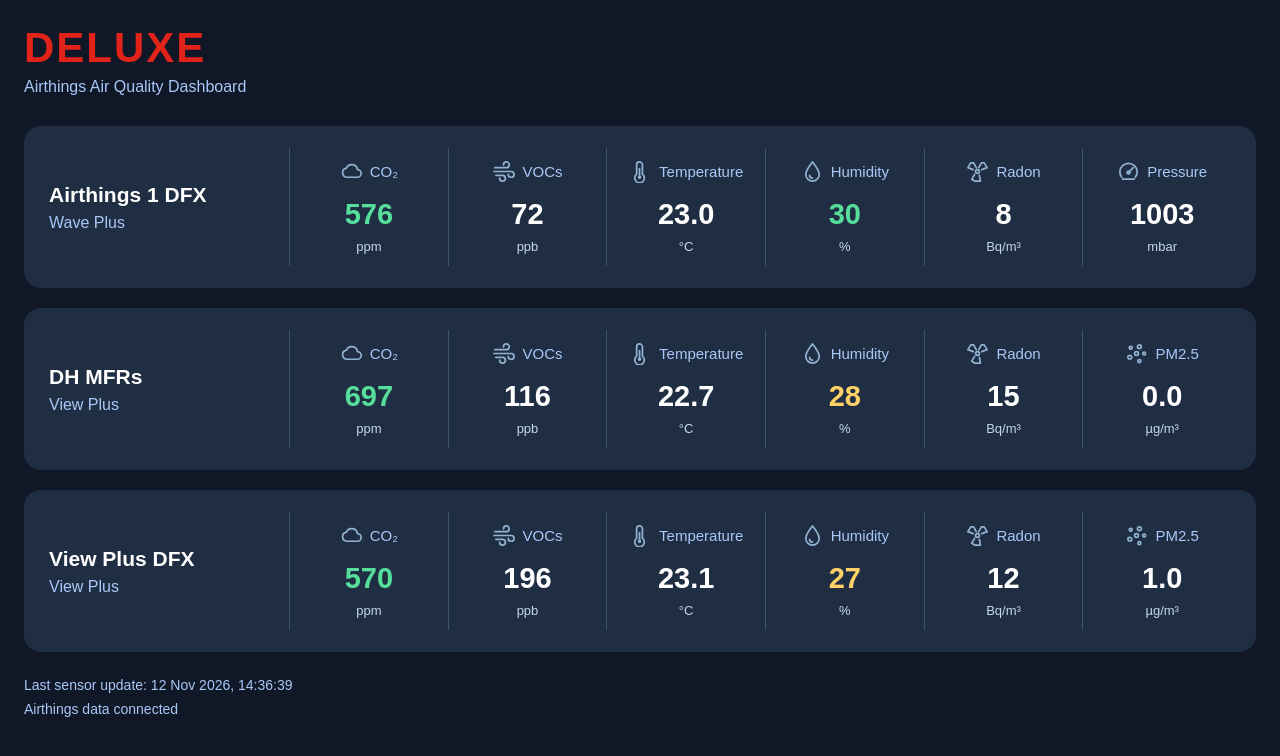
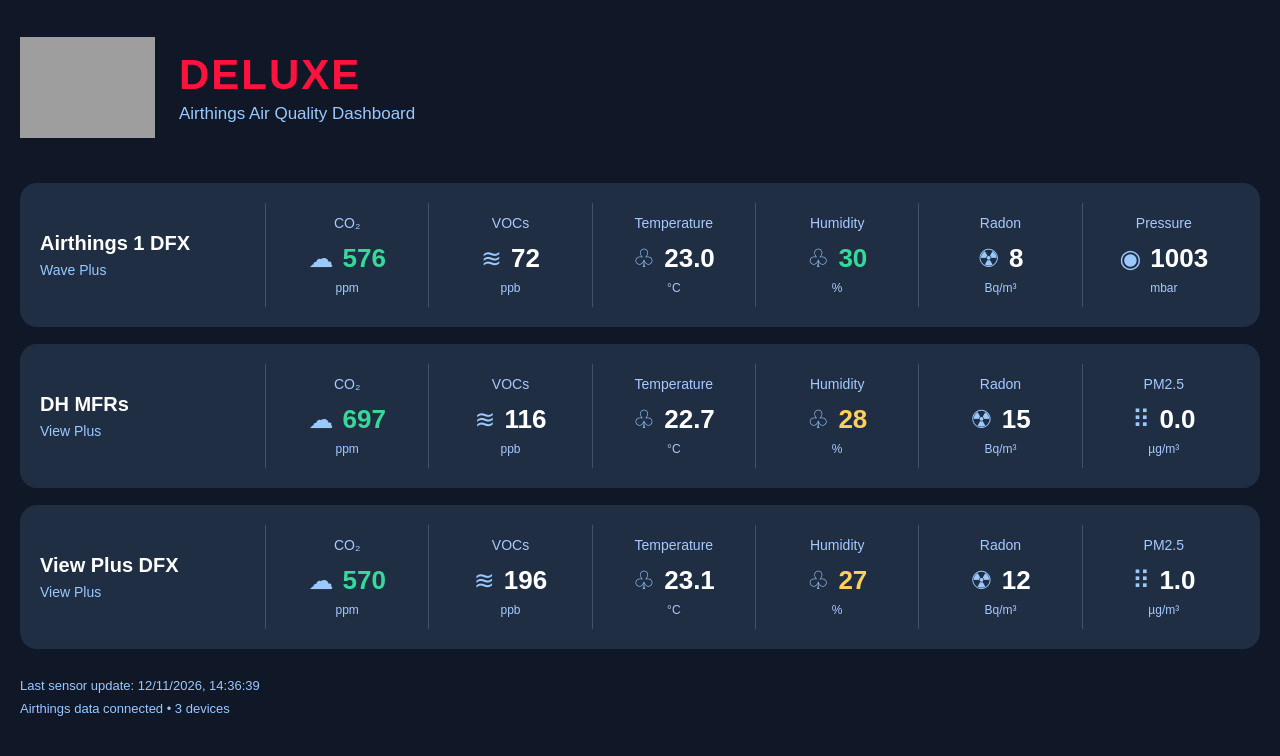
Before and after one commit to stevengray1633-cmd/-airthings-dashboard, a plain HTML site: page index.html in a window 1280 px wide. Drawn offline with Linux system fonts and the light colour scheme; grey boxes are pictures that could not be loaded.

Commit message:
Update index.html

```diff
--- a/index.html
+++ b/index.html
@@ -8,123 +8,158 @@
 <title>DELUXE | Airthings Dashboard</title>
 
 <style>
-* { box-sizing: border-box; }
+* {
+  box-sizing: border-box;
+}
 
 body {
   margin: 0;
-  padding: 24px;
+  padding: 20px;
   background: #101827;
-  color: #ffffff;
+  color: white;
   font-family: Arial, Helvetica, sans-serif;
 }
 
-header { margin-bottom: 30px; }
+header {
+  display: flex;
+  align-items: center;
+  gap: 24px;
+  margin-bottom: 28px;
+}
+
+.facilities-logo {
+  width: 135px;
+  height: 135px;
+  object-fit: contain;
+  flex-shrink: 0;
+}
 
 h1 {
   font-size: 42px;
+  color: #ff123e;
+  letter-spacing: 2px;
   margin: 0;
-  letter-spacing: 2px;
-  font-weight: bold;
-  color: #E2231A;
 }
 
 .subtitle {
-  color: #a9c8f7;
-  margin-top: 6px;
+  color: #9ac8ff;
+  font-size: 17px;
+  margin-top: 5px;
 }
 
 .device {
-  display: grid;
-  grid-template-columns: 250px repeat(6, minmax(0, 1fr));
   background: #202e43;
   border-radius: 17px;
-  padding: 22px 15px;
-  margin-bottom: 20px;
+  padding: 20px 15px;
+  margin-bottom: 17px;
+  display: grid;
+  grid-template-columns: 230px repeat(6, minmax(0,1fr));
   align-items: center;
+  gap: 0;
 }
 
-.device-info { padding: 10px; }
+.device-info {
+  padding: 10px 15px 10px 5px;
+}
 
 .device-name {
-  font-size: 21px;
+  font-size: 20px;
   font-weight: bold;
 }
 
 .device-type {
-  color: #a9c8f7;
+  color: #9ac8ff;
+  font-size: 14px;
   margin-top: 7px;
 }
 
 .metric {
   text-align: center;
+  padding: 12px 5px;
   border-left: 1px solid #40516a;
-  padding: 12px 5px;
   min-width: 0;
 }
 
 .metric-label {
-  color: #a9c8f7;
-  font-size: 15px;
+  font-size: 14px;
+  color: #a6caff;
+  margin-bottom: 12px;
+}
+
+.metric-reading {
   display: flex;
+  justify-content: center;
   align-items: center;
-  justify-content: center;
-  gap: 7px;
-  white-space: nowrap;
+  gap: 9px;
 }
 
 .metric-icon {
-  width: 23px;
-  height: 23px;
-  stroke: #91b2d0;
-  fill: none;
-  stroke-width: 1.8;
-  stroke-linecap: round;
-  stroke-linejoin: round;
-  flex-shrink: 0;
+  font-size: 25px;
+  color: #9ac8ff;
+  line-height: 1;
 }
 
 .metric-value {
-  font-size: 29px;
+  font-size: 26px;
   font-weight: bold;
-  margin: 15px 0 8px;
 }
 
 .metric-unit {
-  font-size: 13px;
-  color: #c6d7ef;
+  font-size: 12px;
+  margin-top: 7px;
+  color: #a6caff;
 }
 
-.good { color: #56df9b; }
-.moderate { color: #ffd166; }
+.good { color: #36d99a; }
+.moderate { color: #ffd05c; }
 .high { color: #ff7777; }
+.normal { color: #ffffff; }
 
 footer {
-  color: #a9c8f7;
   margin-top: 25px;
-  font-size: 14px;
+  color: #9ac8ff;
+  font-size: 13px;
+  line-height: 1.8;
 }
 
-#status { margin-top: 8px; }
-
-@media (max-width: 1050px) {
+@media(max-width:1100px) {
   .device {
-    grid-template-columns: repeat(3, 1fr);
-  }
-  .device-info { grid-column: 1 / -1; }
-  .metric:nth-child(2),
-  .metric:nth-child(5) { border-left: none; }
+    grid-template-columns: repeat(3,1fr);
   }
 
-@media (max-width: 550px) {
+  .device-info {
+    grid-column: 1 / -1;
+  }
+
+  .metric:nth-child(3n+2) {
+    border-left: none;
+  }
+}
+
+@media(max-width:600px) {
   body { padding: 12px; }
-  .device { grid-template-columns: repeat(2, 1fr); }
-  .metric:nth-child(5) {
-    border-left: 1px solid #40516a;
+
+  header { gap: 12px; }
+
+  .facilities-logo {
+    width: 85px;
+    height: 85px;
   }
-  .metric:nth-child(even) { border-left: none; }
-  .metric-value { font-size: 24px; }
-  .metric-label { font-size: 12px; gap: 4px; }
-  .metric-icon { width: 19px; height: 19px; }
+
+  h1 { font-size: 29px; }
+
+  .subtitle { font-size: 13px; }
+
+  .device {
+    grid-template-columns: repeat(2,1fr);
+  }
+
+  .metric {
+    border-left: none;
+    border-top: 1px solid #40516a;
+  }
+
+  .metric-value { font-size: 23px; }
 }
 </style>
 </head>
@@ -132,287 +167,176 @@ footer {
 <body>
 
 <header>
+  <img
+    class="facilities-logo"
+    src="deluxe-facilities-logo.png"
+    alt="Deluxe Facilities Steven Gray"
+  >
+  <div>
     <h1>DELUXE</h1>
     <div class="subtitle">
       Airthings Air Quality Dashboard
     </div>
+  </div>
 </header>
 
-<main id="dashboard"></main>
+<main id="devices">
+  Loading Airthings sensor readings...
+</main>
 
 <footer>
-  <div id="updated">Waiting for sensor data...</div>
+  <div id="updated">Checking sensor data...</div>
   <div id="status">Connecting to Airthings data...</div>
 </footer>
 
 <script>
-
-// Self-contained SVG icons.
-// No external icon libraries are required.
-
 const icons = {
-  co2: `<path d="M7 18h11a4 4 0 0 0 .2-8
-    6 6 0 0 0-11.5-1.5A4.8 4.8 0 0 0 7 18Z"/>`,
-
-  voc: `<path d="M3 8h12a3 3 0 1 0-3-3"/>
-        <path d="M2 12h18a3 3 0 1 1-3 3"/>
-        <path d="M4 16h7a3 3 0 1 1-3 3"/>`,
-
-  temp: `<path d="M14 14.8V5a3 3 0 0 0-6 0v9.8
-    a5 5 0 1 0 6 0Z"/>
-    <path d="M11 9v9"/>
-    <circle cx="11" cy="18" r="1"/>`,
-
-  humidity: `<path d="M12 2C9 6 5 10.5 5 15
-    a7 7 0 0 0 14 0c0-4.5-4-9-7-13Z"/>
-    <path d="M9 16a3 3 0 0 0 3 3"/>`,
-
-  radon: `<circle cx="12" cy="12" r="2"/>
-    <path d="M10.8 8.2 8 3H5L2 8l5.5 2"/>
-    <path d="m15.2 8.2 2.8-5.2h3l3 5-5.5 2"
-      transform="translate(-2 0)"/>
-    <path d="m9 15-3 5 3 2h6l-1-6"/>`,
-
-  pressure: `<path d="M4.9 18a9 9 0 1 1 14.2 0"/>
-    <path d="m12 13 5-5"/>
-    <circle cx="12" cy="13" r="1.5"/>
-    <path d="M6 20h12"/>`,
-
-  pm25: `<circle cx="6" cy="6" r="1.5"/>
-    <circle cx="15" cy="5" r="2"/>
-    <circle cx="20" cy="12" r="1.5"/>
-    <circle cx="12" cy="12" r="2"/>
-    <circle cx="5" cy="16" r="2"/>
-    <circle cx="15" cy="20" r="1.5"/>`
+  co2: "☁",
+  voc: "≋",
+  temp: "♙",
+  humidity: "♧",
+  radon: "☢",
+  pressure: "◉",
+  pm25: "⠿"
 };
 
-function makeIcon(key) {
-  const svgNS = "http://www.w3.org/2000/svg";
-  const svg = document.createElementNS(svgNS, "svg");
+function number(value, decimals = 0) {
+  if (value === undefined ||
+      value === null ||
+      value === "") return "—";
 
-  svg.setAttribute("viewBox", "0 0 24 24");
-  svg.setAttribute("class", "metric-icon");
-  svg.setAttribute("aria-hidden", "true");
-
-  // Icon markup is defined locally, not from API data.
-  svg.innerHTML = icons[key] || "";
-  return svg;
+  const n = Number(value);
+  return Number.isFinite(n)
+    ? n.toFixed(decimals)
+    : "—";
 }
 
-const devices = [
-  {
-    id: "2930125849",
-    name: "Airthings 1 DFX",
-    type: "Wave Plus"
-  },
-  {
-    id: "2960180535",
-    name: "DH MFRs",
-    type: "View Plus"
-  },
-  {
-    id: "2960194763",
-    name: "View Plus DFX",
-    type: "View Plus"
-  }
-];
+function colour(type, value) {
+  const n = Number(value);
+  if (!Number.isFinite(n) || value == null)
+    return "normal";
 
-const metrics = [
-  {
-    label: "CO₂",
-    key: "co2",
-    unit: "ppm",
-    digits: 0,
-    icon: "co2"
-  },
-  {
-    label: "VOCs",
-    key: "voc",
-    unit: "ppb",
-    digits: 0,
-    icon: "voc"
-  },
-  {
-    label: "Temperature",
-    key: "temp",
-    unit: "°C",
-    digits: 1,
-    icon: "temp"
-  },
-  {
-    label: "Humidity",
-    key: "humidity",
-    unit: "%",
-    digits: 0,
-    icon: "humidity"
-  },
-  {
-    label: "Radon",
-    key: "radonShortTermAvg",
-    unit: "Bq/m³",
-    digits: 0,
-    icon: "radon"
-  },
-  {
-    label: "Pressure",
-    key: "pressure",
-    unit: "mbar",
-    digits: 0,
-    icon: "pressure"
-  }
-];
-
-function colour(key, value) {
-  if (typeof value !== "number") return "";
-
-  if (key === "co2") {
-    return value < 800
-      ? "good"
-      : value < 1200
-      ? "moderate"
-      : "high";
+  if (type === "co2") {
+    if (n < 800) return "good";
+    if (n < 1200) return "moderate";
+    return "high";
   }
 
-  if (key === "humidity") {
-    return value >= 30 && value <= 60
-      ? "good"
-      : "moderate";
+  if (type === "humidity") {
+    if (n >= 30 && n <= 60) return "good";
+    if (n >= 20 && n <= 70) return "moderate";
+    return "high";
   }
 
-  return "";
+  if (type === "voc") {
+    if (n < 250) return "normal";
+    if (n < 1000) return "moderate";
+    return "high";
   }
 
-function displayValue(value, digits) {
-  if (typeof value !== "number" ||
-      !Number.isFinite(value)) {
-    return "--";
-  }
-  return value.toFixed(digits);
+  return "normal";
 }
 
-function render(data) {
-  const container = document.getElementById("dashboard");
-  container.innerHTML = "";
+function metric(label, icon, value, unit, type, decimals=0) {
+  const displayValue = number(value, decimals);
 
-  for (const device of devices) {
-    const record = data.devices?.[device.id];
-    const readings = record?.readings?.data || {};
-
-    const section = document.createElement("section");
-    section.className = "device";
-
-    const info = document.createElement("div");
-    info.className = "device-info";
-
-    const name = document.createElement("div");
-    name.className = "device-name";
-    name.textContent = device.name;
-
-    const type = document.createElement("div");
-    type.className = "device-type";
-    type.textContent = device.type;
-
-    info.append(name, type);
-    section.appendChild(info);
-
-    const availableMetrics = [...metrics];
-
-    // Display PM2.5 instead of pressure on View Plus.
-    if (device.type === "View Plus") {
-      availableMetrics[5] = {
-        label: "PM2.5",
-        key: "pm25",
-        unit: "µg/m³",
-        digits: 1,
-        icon: "pm25"
-      };
+  return `
+    <div class="metric">
+      <div class="metric-label">${label}</div>
+      <div class="metric-reading">
+        <span class="metric-icon">${icon}</span>
+        <span class="metric-value ${colour(type,value)}">
+          ${displayValue}
+        </span>
+      </div>
+      <div class="metric-unit">${unit}</div>
+    </div>
+  `;
 }
 
-    for (const metric of availableMetrics) {
-      const tile = document.createElement("div");
-      tile.className = "metric";
-
-      const label = document.createElement("div");
-      label.className = "metric-label";
-
-      label.appendChild(makeIcon(metric.icon));
-
-      const labelText = document.createElement("span");
-      labelText.textContent = metric.label;
-      label.appendChild(labelText);
-
-      const value = document.createElement("div");
-      value.className = "metric-value";
-
-      value.textContent = displayValue(
-        readings[metric.key],
-        metric.digits
-      );
-
-      const valueColour = colour(
-        metric.key,
-        readings[metric.key]
-      );
-
-      if (valueColour) {
-        value.classList.add(valueColour);
+function escapeHTML(text) {
+  return String(text).replace(/[&<>"']/g, c => ({
+    "&": "&amp;",
+    "<": "&lt;",
+    ">": "&gt;",
+    '"': "&quot;",
+    "'": "&#39;"
+  }[c]));
 }
 
-      const unit = document.createElement("div");
-      unit.className = "metric-unit";
-      unit.textContent = metric.unit;
+function renderDevice(device) {
+  const d = device.readings?.data || {};
+  const name = escapeHTML(device.name || "Airthings Device");
 
-      tile.append(label, value, unit);
-      section.appendChild(tile);
+  const type = d.pm25 !== undefined
+    ? "View Plus"
+    : "Wave Plus";
+
+  return `
+    <section class="device">
+      <div class="device-info">
+        <div class="device-name">${name}</div>
+        <div class="device-type">${type}</div>
+      </div>
+
+      ${metric("CO₂",icons.co2,d.co2,"ppm","co2")}
+      ${metric("VOCs",icons.voc,d.voc,"ppb","voc")}
+      ${metric("Temperature","♧",d.temp,"°C","temp",1)}
+      ${metric("Humidity","♧",d.humidity,"%","humidity")}
+      ${metric("Radon",icons.radon,d.radonShortTermAvg,"Bq/m³","radon")}
+
+      ${
+        d.pm25 !== undefined
+        ? metric("PM2.5",icons.pm25,d.pm25,"µg/m³","pm25",1)
+        : metric("Pressure",icons.pressure,d.pressure,"mbar","pressure")
+      }
+    </section>
+  `;
 }
 
-    container.appendChild(section);
-  }
-}
-
-async function loadData() {
-  const status = document.getElementById("status");
-
+async function loadDashboard() {
   try {
     const response = await fetch(
-      "./airthings-data.json?t=" + Date.now(),
+      "airthings-data.json?t=" + Date.now(),
       { cache: "no-store" }
     );
 
     if (!response.ok) {
-      throw new Error("HTTP " + response.status);
+      throw new Error("Unable to load sensor data");
     }
 
     const data = await response.json();
-    render(data);
+    const devices = Object.values(data.devices || {});
 
-    const updated = data.updated
-      ? new Date(data.updated).toLocaleString(
-          "en-GB",
-          {
-            dateStyle: "medium",
-            timeStyle: "medium"
+    if (!devices.length) {
+      throw new Error("No Airthings devices found");
     }
-        )
-      : "Unknown";
 
+    document.getElementById("devices").innerHTML =
+      devices.map(renderDevice).join("");
+
+    if (data.updated) {
+      const date = new Date(data.updated);
       document.getElementById("updated").textContent =
-      "Last sensor update: " + updated;
+        "Last sensor update: " +
+        (Number.isNaN(date.getTime())
+          ? data.updated
+          : date.toLocaleString("en-GB"));
+    }
 
-    status.textContent = "Airthings data connected";
+    document.getElementById("status").textContent =
+      "Airthings data connected • " +
+      devices.length + " devices";
 
   } catch (error) {
-    status.textContent =
-      "Unable to load Airthings data: " + error.message;
+    document.getElementById("status").textContent =
+      "Unable to update Airthings data: " + error.message;
   }
 }
 
-// Load immediately.
-loadData();
+loadDashboard();
+setInterval(loadDashboard, 60000);
+</script>
 
-// Check for new readings every minute.
-setInterval(loadData, 60000);
-
-</script>
 </body>
 </html>
```
Lines whose indentation alone changed are shown as unchanged.
